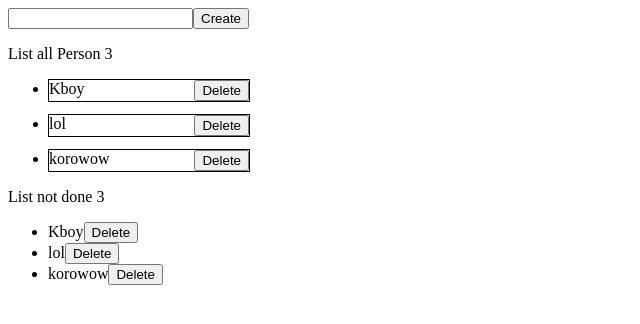
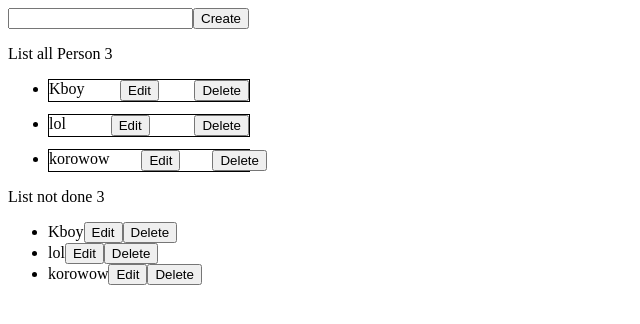
Before and after one commit to Bunlenggg/testing-todolist, a React (Vite) app: page / in a window 1280 px wide. Shown: the top 324 px of the page, without its empty margins (0-640 px from the left). Built offline with nearby package versions, Linux system fonts and the light colour scheme.

Commit message:
create edit

```diff
--- a/src/App.jsx
+++ b/src/App.jsx
@@ -1,5 +1,5 @@
 import Input from "./components/Input/Input";
-import { useState } from "react";
+import { useRef, useState } from "react";
 const App = () => {
   const handleSubmit = (name) => {
     if (name.trim() === "") return;
@@ -29,13 +29,48 @@ const App = () => {
   ]);
   const newPerson = user.filter((person) => person.isDone === false);
   const filterPerson = user.filter((person) => person.isDone === true);
+
+  // state handle edit
+
+  // for form open
+  const [isOpen, setOpen] = useState(false);
+  // store old title
+  const [oldTitle, setoldTitle] = useState("");
+  // store old id
+  const [id, setId] = useState(null);
+  // new edit input value
+  const editRef = useRef(null);
+
+  const handleEdit = (name, id) => {
+    setOpen(!isOpen);
+    setoldTitle(name);
+    setId(id);
+    console.log(oldTitle, id);
+  };
+
+  const onEdit = (e) => {
+    e.preventDefault();
+    console.log("id", id);
+    if (editRef.current.value == "") {
+      setOpen(!isOpen);
+      return;
+    }
+    console.log(editRef.current.value);
+    setUser(
+      user.map((person) =>
+        person.id === id ? { ...person, name: editRef.current.value } : person
+      )
+    );
+  };
+
+  // ------------------
   return (
     <>
       <Input fnGetName={handleSubmit} />
       <p>List all Person {user.length}</p>
       <ul>
         {user.map((person) => (
-          <div className="li">
+          <div className="li" key={person.id}>
             <li
               className={person.isDone ? "line" : ""}
               onClick={() => handleMark(person.id)}
@@ -43,6 +78,9 @@ const App = () => {
             >
               {person.name}
             </li>{" "}
+            <button onClick={() => handleEdit(person.name, person.id)}>
+              Edit
+            </button>
             <button onClick={() => handleDelete(person.id)}>Delete</button>
           </div>
         ))}
@@ -54,6 +92,7 @@ const App = () => {
             {newPerson.map((person) => (
               <li onClick={() => handleMark(person.id)} key={person.id}>
                 {person.name}
+                <button>Edit</button>
                 <button onClick={() => handleDelete(person.id)}>Delete</button>
               </li>
             ))}
@@ -78,6 +117,20 @@ const App = () => {
           </ul>
         </>
       )}
+
+      {isOpen && (
+        <form className="edit" onSubmit={onEdit}>
+          <hr />
+          <p>
+            Old Name : <span>{oldTitle}</span> Old ID : <span>{id}</span>
+          </p>
+          <input ref={editRef} type="text" />
+          <div>
+            <button type="submit">Edit</button>
+            <button onClick={() => setOpen(!isOpen)}>Cancel</button>
+          </div>
+        </form>
+      )}
     </>
   );
 };
--- a/src/index.css
+++ b/src/index.css
@@ -10,3 +10,7 @@
   margin: 12px 0;
   border: 1px solid black;
 }
+
+p > span {
+  color: red;
+}
```
